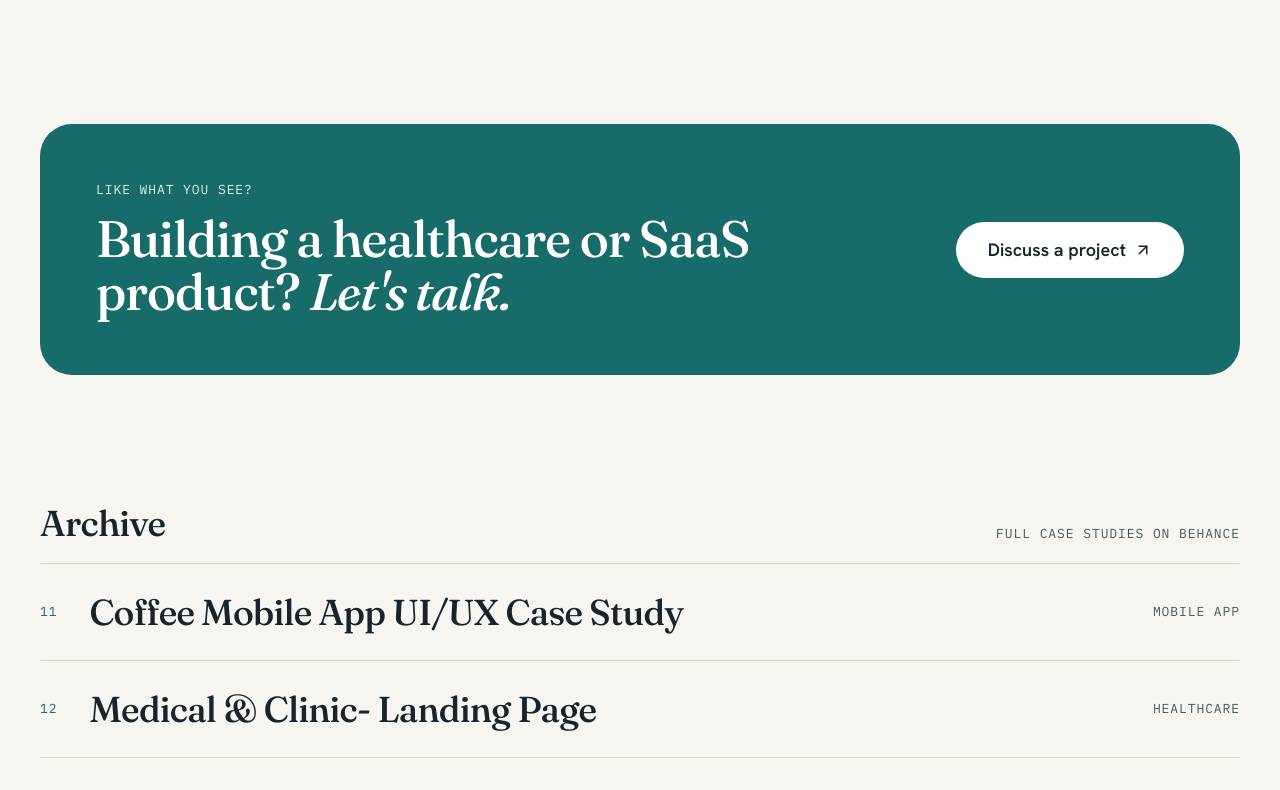
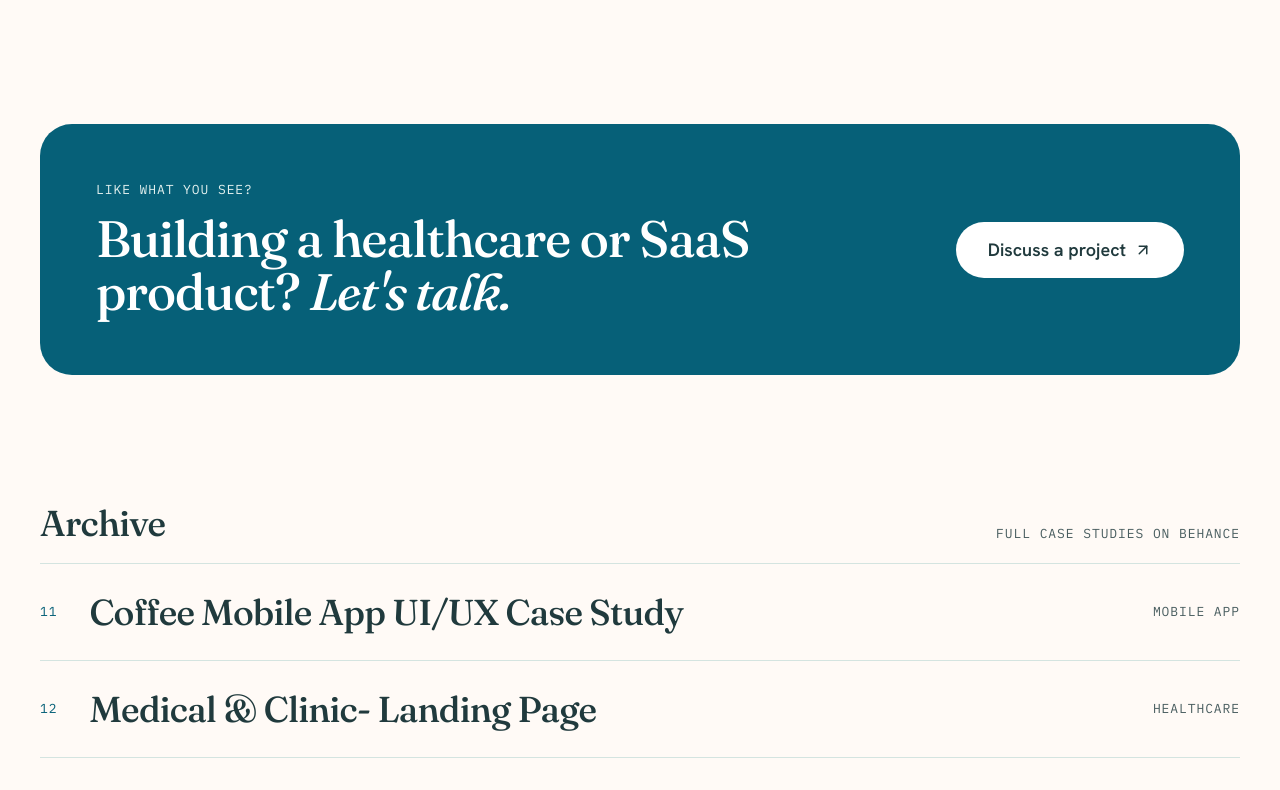
Before and after one commit to Ruqyya/my_portfolio, a React (Vite) app: page / in a window 1280 px wide. Shown: the part 8960-9750 px from the top of the page. Built offline with nearby package versions, Linux system fonts and the light colour scheme.

Commit message:
Ocean Teal across the whole site: ivory ground, sea mist sections, ocean-teal actions, gradient contact

```diff
--- a/src/components/sections/Contact.tsx
+++ b/src/components/sections/Contact.tsx
@@ -12,7 +12,7 @@ const rows = [
 
 export default function Contact() {
   return (
-    <section id="contact" className="surface-tint sheet pb-24 pt-24 md:pb-32 md:pt-32">
+    <section id="contact" className="surface-deep surface-gradient sheet pb-24 pt-24 md:pb-32 md:pt-32">
       <div className="mx-auto max-w-[88rem] px-5 md:px-10">
         <Reveal>
           <Eyebrow n="07">Contact</Eyebrow>
--- a/src/index.css
+++ b/src/index.css
@@ -44,29 +44,30 @@
 
 @custom-variant dark (&:where(.dark, .dark *));
 
-/* ───────── Design tokens: "Editorial Ivory" ─────────
-   One palette, Editorial Ivory Teal + Porcelain. Components read only the roles below, never a hex value,
+/* ───────── Design tokens: "Ocean Teal" ─────────
+   One palette, Ocean Teal Teal + Porcelain. Components read only the roles below, never a hex value,
    so the whole site can be re-tuned by changing the primitives.
    Every text pair was measured against WCAG 2.2 AA (see docs/10-SOFT-PALETTE-COMPARISON.md). */
 :root {
-  /* Editorial Ivory: Warm Ivory #F7F5F0, Midnight Ink #17242B, Deep Teal #176B68, Champagne #C5A477, Soft Stone #E8E5DE */
-  --p-porcelain: #f7f5f0; /* Warm Ivory */
-  --p-tint: #ebe8e0; /* Soft Stone, a touch lighter so cards and text keep contrast */
-  --p-mint: #ece9e0; /* stage behind product screens */
-  --p-ink: #17242b; /* Midnight Ink */
-  --p-ink-2: #4a595f;
-  --p-line: #dcd8cd;
-  --p-line-strong: #8f958f;
-  --p-action: #176b68; /* Deep Teal: fills, marks, links, emphasised words */
-  --p-label: #176b68; /* 5.77:1 on ivory */
-  --p-hover: #0f5754;
-  --p-glass: #c5a477; /* Champagne: decoration only on light; accent text on ink */
-  --p-deep: #17242b; /* closing footer only */
-  --p-deep-2: #213239;
-  --p-deep-ink-2: #cbd3d3;
-  --p-deep-line: #36484f;
-  --p-bezel: #17242b;
-  --p-bloom: 197, 164, 119;
+  /* Ocean Teal: Turquoise #2CA89F, Ocean Teal #066078, Deep Ink #203A3D, Warm Ivory #FFFAF6, Sea Mist #DCEFEB */
+  --p-porcelain: #fffaf6; /* Warm Ivory */
+  --p-tint: #e9f4f1; /* Sea Mist, lightened for large sections */
+  --p-mint: #dcefeb; /* Sea Mist: stages and chips */
+  --p-ink: #203a3d; /* Deep Ink */
+  --p-ink-2: #4a5e60;
+  --p-line: #d4e4e0;
+  --p-line-strong: #7f9896;
+  --p-action: #066078; /* Ocean Teal: buttons, links, emphasised words (6.86:1 on ivory) */
+  --p-label: #066078;
+  --p-hover: #044a5c;
+  --p-turq: #2ca89f; /* Turquoise: decoration only on light (2.81:1) */
+  --p-glass: #8fdcd3; /* light aqua: accent text on the dark footer and gradient */
+  --p-deep: #203a3d; /* footer */
+  --p-deep-2: #2a474a;
+  --p-deep-ink-2: #cfe0de;
+  --p-deep-line: #3d5a5c;
+  --p-bezel: #203a3d;
+  --p-bloom: 44, 168, 159;
 }
 
 :root {
@@ -81,7 +82,7 @@
   --forest-hover: var(--p-hover);
   --on-forest: #ffffff;
   --signal: var(--p-label); /* labels and section numbers */
-  --mark: var(--p-action); /* decorative: rules, icons, markers */
+  --mark: var(--p-turq); /* decorative: rules, icons, markers */
   --accent: var(--p-action); /* fills and callout markers */
   --on-accent: #ffffff;
   --accent-soft: var(--p-glass);
@@ -96,9 +97,9 @@
   --ink: var(--p-porcelain);
   --ink-2: var(--p-deep-ink-2);
   --line: var(--p-deep-line);
-  --line-strong: #5d6f75;
+  --line-strong: #6a8587;
   --forest: var(--p-glass);
-  --forest-hover: #e0c9a0;
+  --forest-hover: #b9ece6;
   --on-forest: var(--p-deep);
   --signal: var(--p-glass);
   --mark: var(--p-glass);
@@ -115,9 +116,9 @@
   --ink: var(--p-porcelain);
   --ink-2: var(--p-deep-ink-2);
   --line: var(--p-deep-line);
-  --line-strong: #5d6f75;
+  --line-strong: #6a8587;
   --forest: var(--p-glass);
-  --forest-hover: #e0c9a0;
+  --forest-hover: #b9ece6;
   --on-forest: var(--p-deep);
   --signal: var(--p-glass);
   --mark: var(--p-glass);
@@ -171,14 +172,15 @@
 
 /* Sage call-out band: used once, mid-page. */
 .surface-teal {
+  background-image: linear-gradient(120deg, #066078 0%, #0b4f60 100%);
   --paper: var(--p-action);
   --paper-2: var(--p-label);
   --ink: #ffffff;
-  --ink-2: #e6efed;
+  --ink-2: #e2f0ee;
   --line: rgba(255, 255, 255, 0.3);
   --line-strong: rgba(255, 255, 255, 0.6);
   --forest: #ffffff;
-  --forest-hover: #e6efed;
+  --forest-hover: #e2f0ee;
   --on-forest: var(--p-ink);
   --signal: #ffffff;
   --mark: #ffffff;
@@ -205,8 +207,8 @@
 /* Contact: the dark surface with a soft sage bloom. */
 .surface-gradient {
   background:
-    radial-gradient(48rem 30rem at 104% -12%, rgba(var(--p-bloom), 0.3), transparent 70%),
-    linear-gradient(118deg, var(--p-deep) 0%, var(--p-deep-2) 100%);
+    radial-gradient(40rem 26rem at 104% -10%, rgba(44, 168, 159, 0.55), transparent 70%),
+    linear-gradient(120deg, #066078 0%, #0b4f60 52%, #203a3d 100%);
 }
 /* Soft Aqua highlight on dark surfaces */
 .surface-deep h1 .italic, .surface-deep h2 em, .surface-deep h3 em, .surface-deep .accent-italic { color: var(--aqua); }
@@ -422,55 +424,6 @@ body {
     linear-gradient(90deg, rgba(255, 255, 255, 0.05) 1px, transparent 1px);
 }
 
-/* ───────── Editorial Ivory (preview) ─────────
-   Warm Ivory #F7F5F0, Midnight Ink #17242B, Deep Teal #176B68, Champagne #C5A477, Soft Stone #E8E5DE.
-   Scoped with .palette-ivory so the hero and one case study can be approved before the whole site changes.
-   Champagne is decoration only (rules, dots, a ring): it is 2.15:1 on ivory, so no text uses it.
-   Contrast: ink 14.56 on ivory / 12.61 on stone; secondary text #4A595F 6.68 / 5.79; deep teal 5.77 / 5.00; white on teal 6.6. */
-.palette-ivory {
-  --champagne: #c5a477;
-  --paper: #f7f5f0;
-  --paper-2: #e8e5dc;
-  --ink: #17242b;
-  --ink-2: #4a595f;
-  --line: #dcd8cd;
-  --line-strong: #8f958f;
-  --forest: #176b68;
-  --forest-hover: #0f5754;
-  --on-forest: #ffffff;
-  --signal: #176b68;
-  --mark: #176b68;
-  --accent: #176b68;
-  --on-accent: #ffffff;
-  --bezel: #17242b;
-  --focus: #176b68;
-  --p-mint: #ece9e0;
-  --p-bloom: 197, 164, 119;
-  --color-paper: var(--paper);
-  --color-paper-2: var(--paper-2);
-  --color-ink: var(--ink);
-  --color-ink-2: var(--ink-2);
-  --color-line: var(--line);
-  --color-forest: var(--forest);
-  --color-on-forest: var(--on-forest);
-  --color-signal: var(--signal);
-  color: var(--ink);
-}
-.palette-ivory.surface-hero {
-  background:
-    radial-gradient(46rem 28rem at 104% -6%, rgba(197, 164, 119, 0.16), transparent 66%),
-    #f7f5f0;
-}
-.palette-ivory.hero-canvas::before {
-  background-image:
-    linear-gradient(rgba(23, 36, 43, 0.045) 1px, transparent 1px),
-    linear-gradient(90deg, rgba(23, 36, 43, 0.045) 1px, transparent 1px);
-}
-.palette-ivory.hero-canvas::after { background: radial-gradient(360px circle at var(--mx) var(--my), rgba(197, 164, 119, 0.14), transparent 65%); }
-.palette-ivory .ecg-rule { background: var(--champagne); }
-.palette-ivory .ecg-line { stroke: var(--champagne); }
-.palette-ivory .champagne { color: var(--champagne); }
-.palette-ivory .rule-champagne { background: var(--champagne); }
 
 /* ───────── Ocean Teal (preview) ─────────
    Turquoise #2CA89F, Ocean Teal #066078, Deep Ink #203A3D, Warm Ivory #FFFAF6, Sea Mist #DCEFEB.
```
Also changed, not shown: 9 other files (tests, documents, lock files or other folders).
